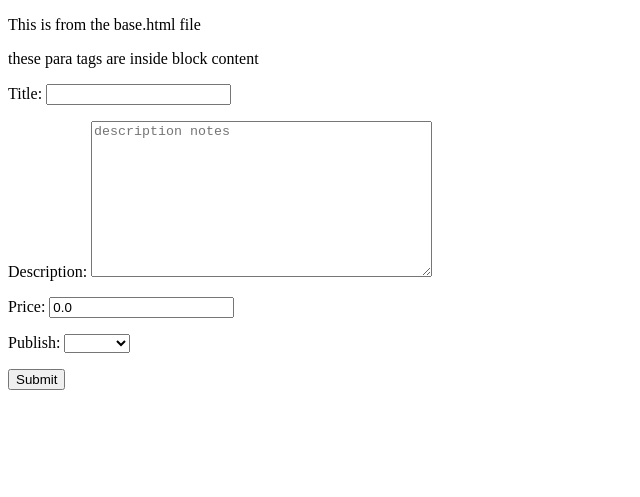
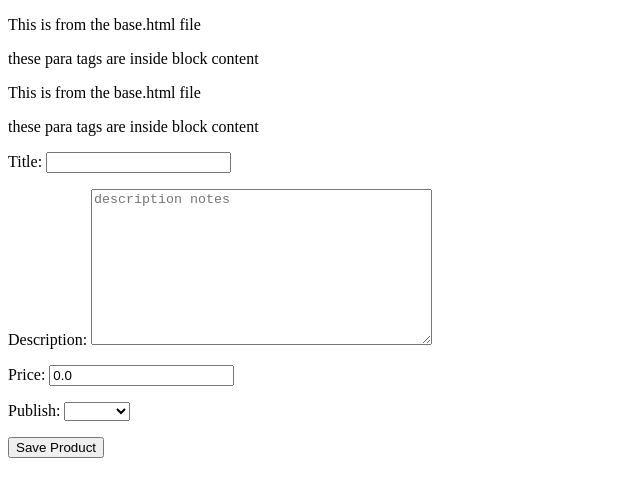
Before and after one commit to Belonias/digitalMarketPlace, a Django app: the page made by src/products/templates/products/create_view.html in a window 1280 px wide. Shown: the top 497 px of the page, without its empty margins (0-640 px from the left). Run offline with Django 3.2, Linux system fonts and the light colour scheme.

Commit message:
made 1 form to rule them all, to include in create/update templates

```diff
--- a/src/products/templates/products/create_view.html
+++ b/src/products/templates/products/create_view.html
@@ -1,8 +1,5 @@
 {% extends 'base.html' %}
 
 {% block content %}
-<form action="" method="post">{% csrf_token %}
-    {{ form.as_p }}
-    <input type="submit" value="Submit" />
-</form>
+{% include 'form_include.html' with form=form submit_btn='Save Product' %}
 {% endblock content %}
--- a/src/products/templates/products/update_view.html
+++ b/src/products/templates/products/update_view.html
@@ -1,8 +1,5 @@
 {% extends 'base.html' %}
 
 {% block content %}
-<form action="" method="post">{% csrf_token %}
-    {{ form.as_p }}
-    <input type="submit" value="Submit" />
-</form>
+{% include 'form_include.html' with form=form submit_btn='Update Product' %}
 {% endblock content %}
--- a/src/products/views.py
+++ b/src/products/views.py
@@ -15,7 +15,7 @@ def update_view(request, object_id=None):
         'form': form,
     }
     # edit for update view
-    template = 'products/create_view.html'
+    template = 'products/update_view.html'
     return render(request, template, context)
 
 def create_view(request):
--- /dev/null
+++ b/src/templates/form_include.html
@@ -0,0 +1,8 @@
+{% extends 'base.html' %}
+
+{% block content %}
+<form action="" method="post">{% csrf_token %}
+    {{ form.as_p }}
+    <input type="submit" value="{{ submit_btn }}" />
+</form>
+{% endblock content %}
```
